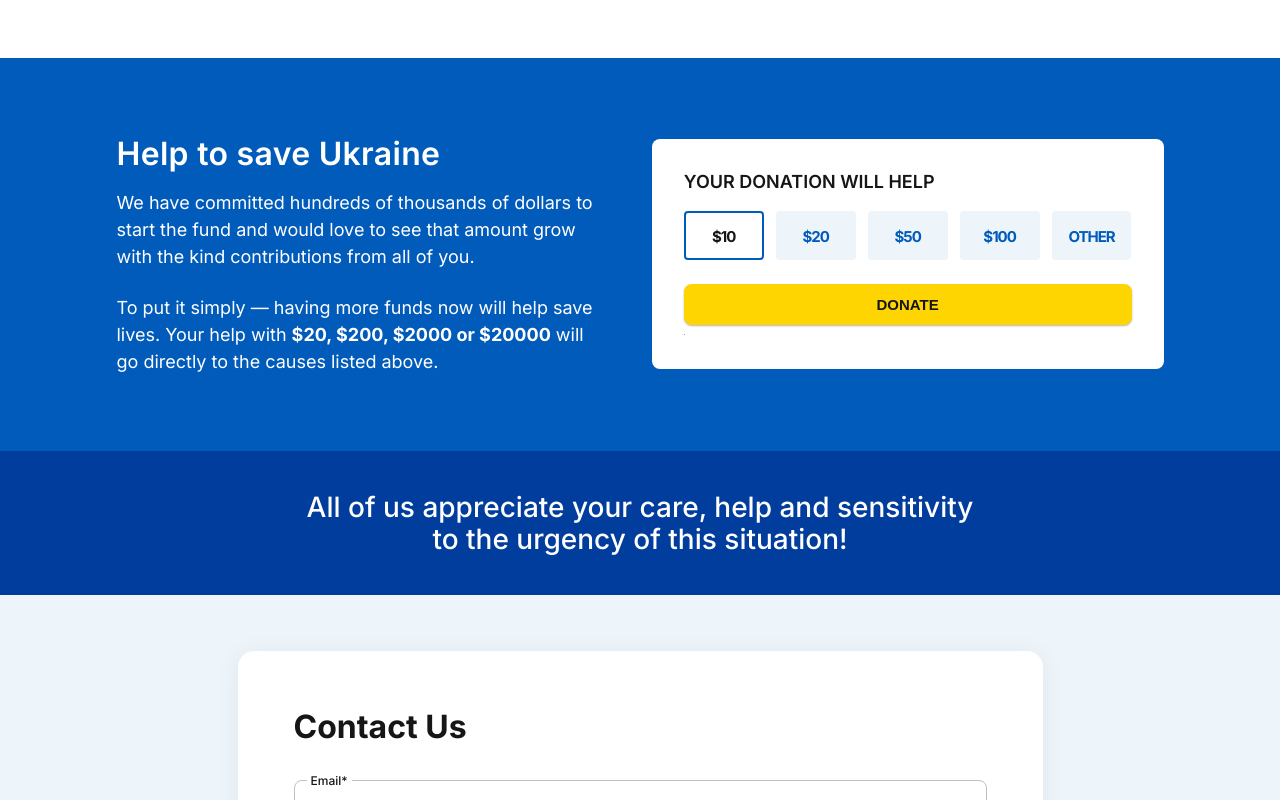
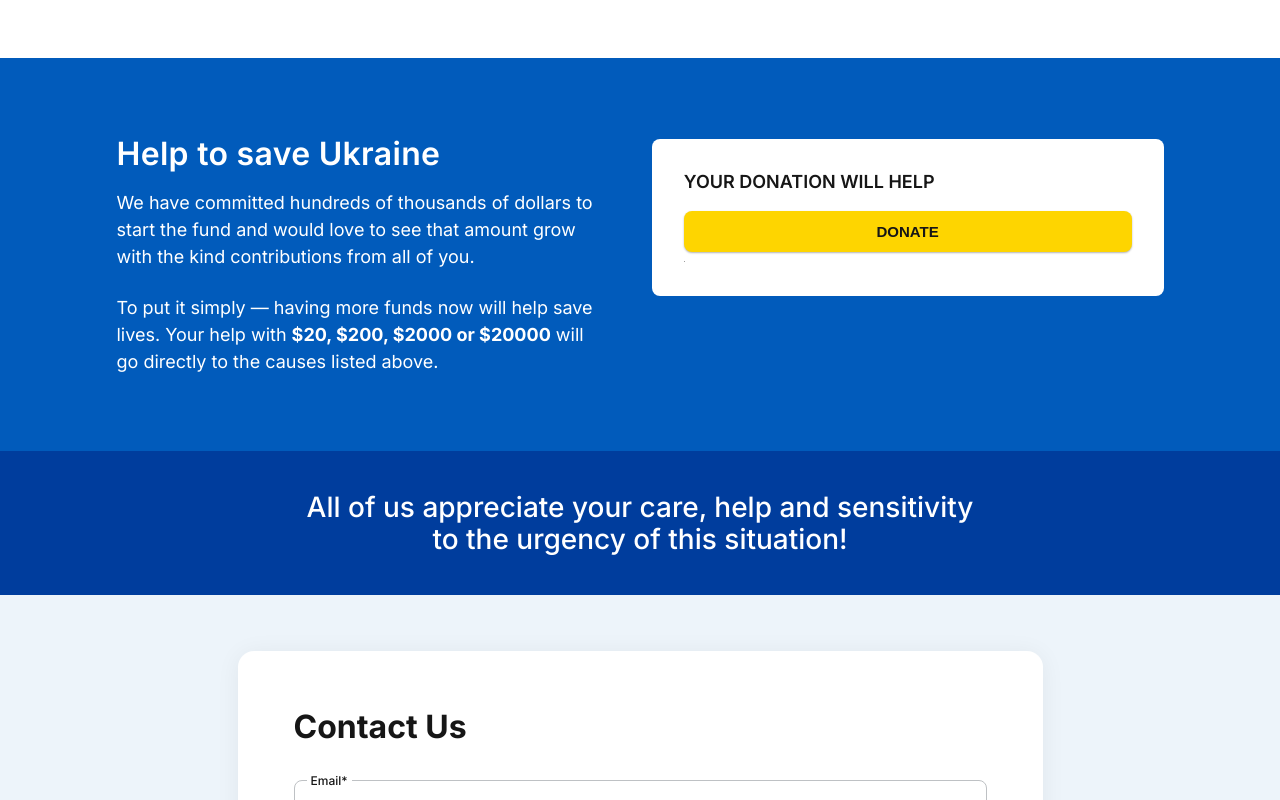
Before and after one commit to manooll/ukraine-charity, a React (Create React App) app: page / in a window 1280 px wide. Shown: the part 4400-5200 px from the top of the page. Built offline with nearby package versions, Linux system fonts and the light colour scheme.

Commit message:
remove amount choice

```diff
--- a/src/blocks/donation.jsx
+++ b/src/blocks/donation.jsx
@@ -1,5 +1,5 @@
 import React from 'react';
-import { PayPalScriptProvider, PayPalButtons } from '@paypal/react-paypal-js';
+// import { PayPalScriptProvider, PayPalButtons } from '@paypal/react-paypal-js';
 import { Appreciate, Text, DonationBlock, DonationWrap, Description, Title, SmallTitle, List, ListItem, Left, Right, PaypalForm, PaypalInput } from './donation.styled';
 import { Label, Input } from './contact.styled';
 import { Container } from '../components/container';
@@ -130,7 +130,7 @@ export class Donation extends React.Component {
               <Right>
                 <PaypalForm>
                   <SmallTitle>your donation will help</SmallTitle>
-                  <List>
+                  {/* <List>
                     {this.state.list.map(({ value, isActive }, index) => (
                       <React.Fragment key={`${value}_${index}`}>
                         {typeof value === 'number' ? (
@@ -150,8 +150,8 @@ export class Donation extends React.Component {
                         )}
                       </React.Fragment>
                     ))}
-                  </List>
-                  {this.state.isInputShown && (
+                  </List> */}
+                  {/* {this.state.isInputShown && (
                     <Label>
                       <span>Amount</span>
                       <Input
@@ -161,7 +161,7 @@ export class Donation extends React.Component {
                         name='amount'
                       />
                     </Label>
-                  )}
+                  )} */}
 
                   <form
                     action='https://www.paypal.com/donate'
```
